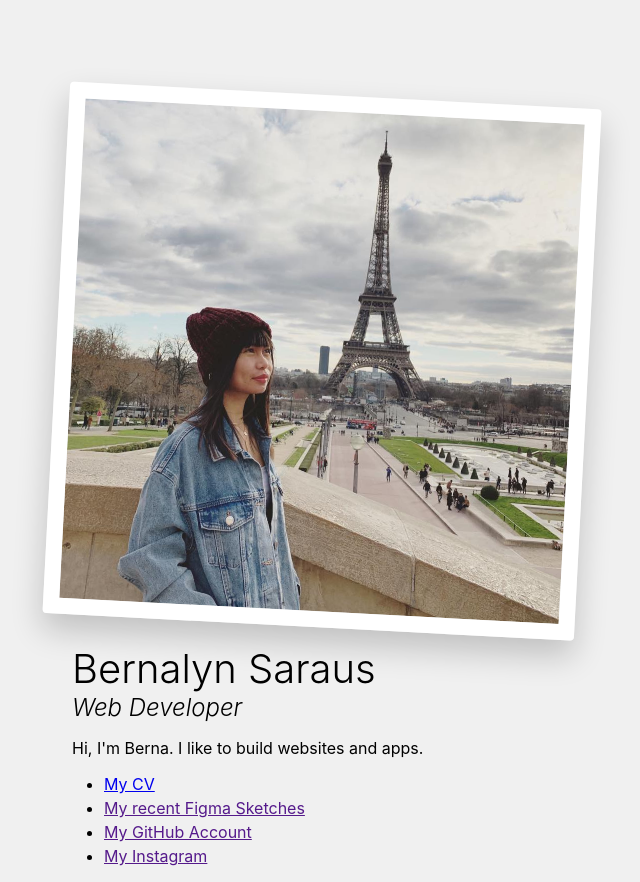
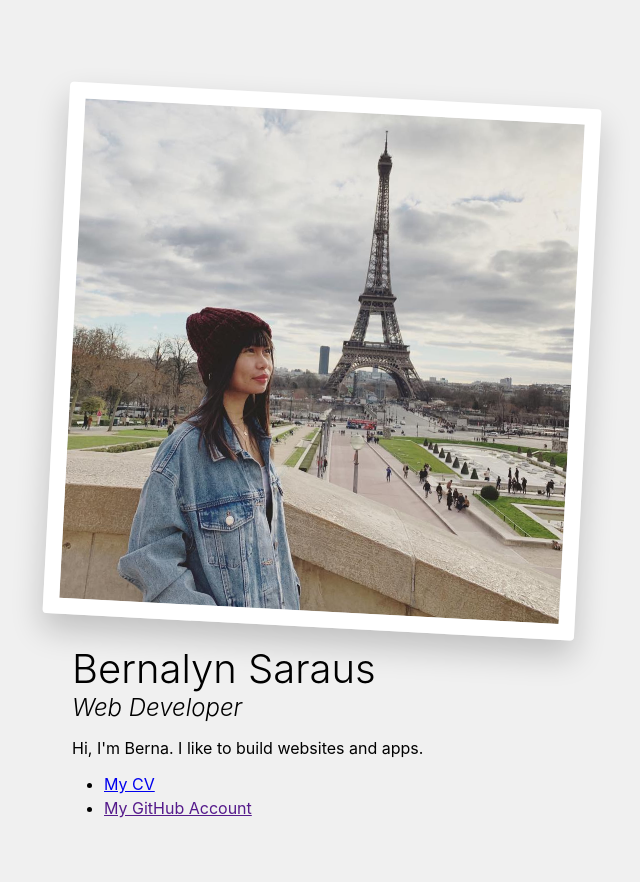
Before and after one commit to bernasaraus/bernasaraus.github.io, a plain HTML site: page index.html in a window 1280 px wide. Shown: the whole page, without its empty margins (318-958 px from the left). After the commit the page ends 834 px from the top, so only its background shows below. Drawn offline with Linux system fonts and the light colour scheme.

Commit message:
update
deleted empty links.

```diff
--- a/index.html
+++ b/index.html
@@ -64,13 +64,7 @@
                 <a href="cv.html">My CV</a>
             </li>
             <li>
-                <a href="">My recent Figma Sketches</a>
-            </li>
-            <li>
-                <a href="">My GitHub Account</a>
-            </li>
-            <li>
-                <a href="">My Instagram</a>
+               <a href="">My GitHub Account</a>
             </li>
         </ul>
     </div>
```
